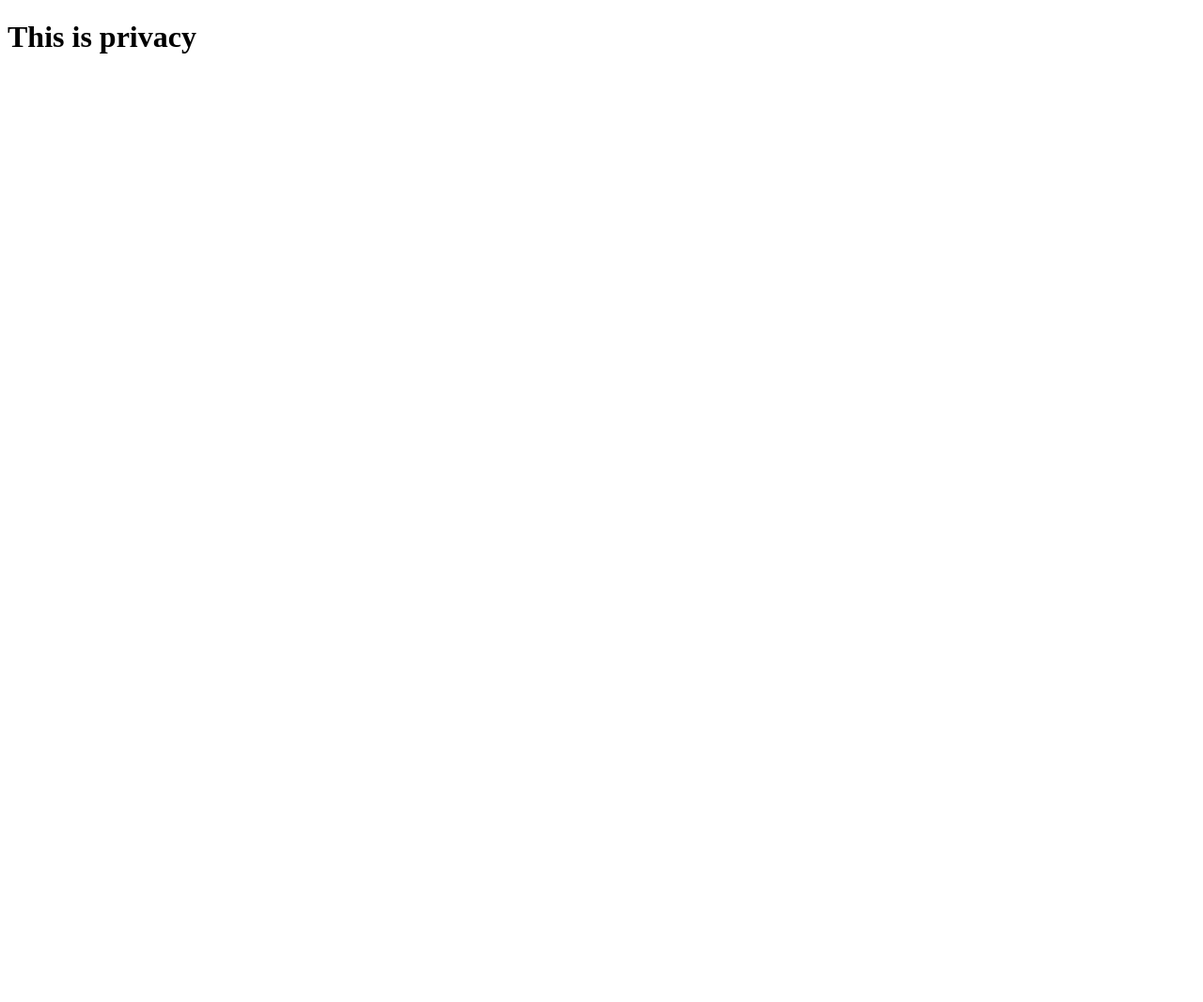
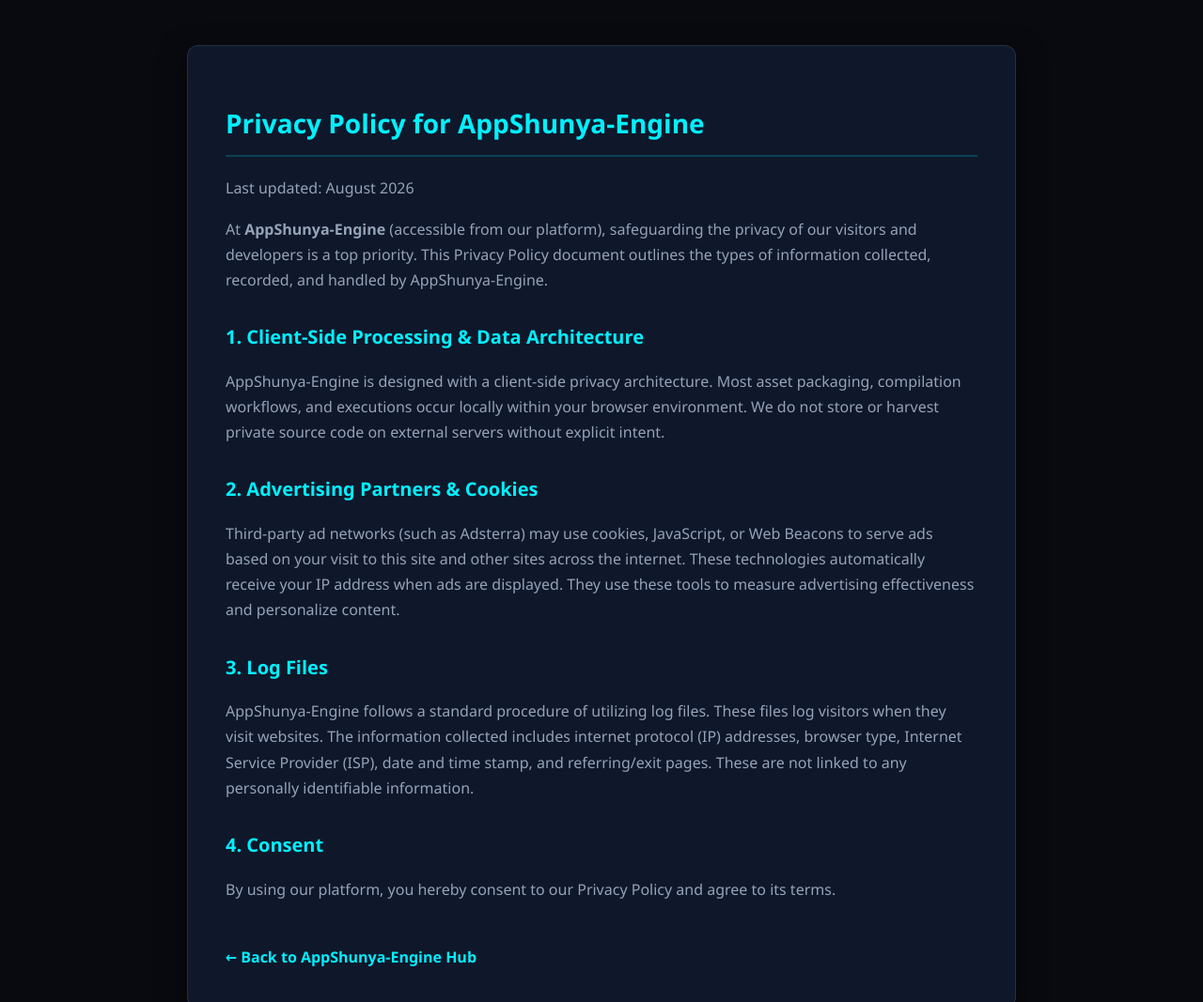
Before and after one commit to KernelVoltage/AppShunya-engine, a plain HTML site: page privacy.html in a window 1280 px wide. Shown: the top 1067 px of the page at 94% size. Before the commit the page ends 800 px from the top, so only its background shows below. Drawn offline with Linux system fonts and the light colour scheme.

Commit message:
Enhance privacy.html with new policy content and styles
Updated the privacy policy page with new content and styling.

```diff
--- a/privacy.html
+++ b/privacy.html
@@ -1,14 +1,55 @@
 <!DOCTYPE html>
-<html>
+<html lang="en">
+<head>
+    <meta charset="UTF-8">
+    <meta name="viewport" content="width=device-width, initial-scale=1.0">
+    <title>Privacy Policy - AppShunya-Engine</title>
+    <style>
+        body {
+            font-family: 'Segoe UI', Tahoma, Geneva, Verdana, sans-serif;
+            background: #080A0F;
+            color: #E2E8F0;
+            padding: 40px 20px;
+            line-height: 1.7;
+        }
+        .container {
+            max-width: 800px;
+            margin: auto;
+            background: #0F172A;
+            padding: 40px;
+            border-radius: 12px;
+            border: 1px solid rgba(255,255,255,0.1);
+            box-shadow: 0 10px 30px rgba(0,0,0,0.5);
+        }
+        h1, h2 { color: #00F0FF; }
+        h1 { font-size: 28px; margin-bottom: 20px; border-bottom: 2px solid rgba(0,240,255,0.2); padding-bottom: 10px; }
+        h2 { font-size: 20px; margin-top: 30px; }
+        p { margin-bottom: 15px; color: #94A3B8; }
+        a { color: #00F0FF; text-decoration: none; }
+        a:hover { text-decoration: underline; }
+        .back-link { display: inline-block; margin-top: 30px; font-weight: bold; }
+    </style>
+</head>
+<body>
+    <div class="container">
+        <h1>Privacy Policy for AppShunya-Engine</h1>
+        <p>Last updated: August 2026</p>
 
-<head>
-  <meta charset="UTF-8">
-  <meta name="viewport" content="width=device-width, initial-scale=1">
-  <title></title>
-</head>
+        <p>At <strong>AppShunya-Engine</strong> (accessible from our platform), safeguarding the privacy of our visitors and developers is a top priority. This Privacy Policy document outlines the types of information collected, recorded, and handled by AppShunya-Engine.</p>
 
-<body>
-  <h1>This is privacy</h1>
+        <h2>1. Client-Side Processing & Data Architecture</h2>
+        <p>AppShunya-Engine is designed with a client-side privacy architecture. Most asset packaging, compilation workflows, and executions occur locally within your browser environment. We do not store or harvest private source code on external servers without explicit intent.</p>
+
+        <h2>2. Advertising Partners & Cookies</h2>
+        <p>Third-party ad networks (such as Adsterra) may use cookies, JavaScript, or Web Beacons to serve ads based on your visit to this site and other sites across the internet. These technologies automatically receive your IP address when ads are displayed. They use these tools to measure advertising effectiveness and personalize content.</p>
+
+        <h2>3. Log Files</h2>
+        <p>AppShunya-Engine follows a standard procedure of utilizing log files. These files log visitors when they visit websites. The information collected includes internet protocol (IP) addresses, browser type, Internet Service Provider (ISP), date and time stamp, and referring/exit pages. These are not linked to any personally identifiable information.</p>
+
+        <h2>4. Consent</h2>
+        <p>By using our platform, you hereby consent to our Privacy Policy and agree to its terms.</p>
+
+        <a class="back-link" href="index.html">← Back to AppShunya-Engine Hub</a>
+    </div>
 </body>
-
 </html>
```
